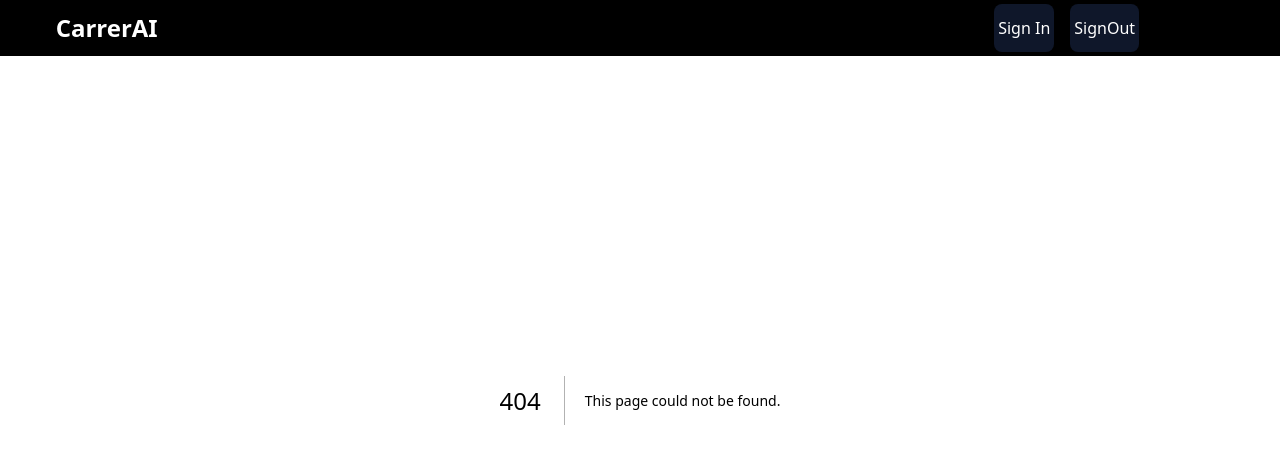
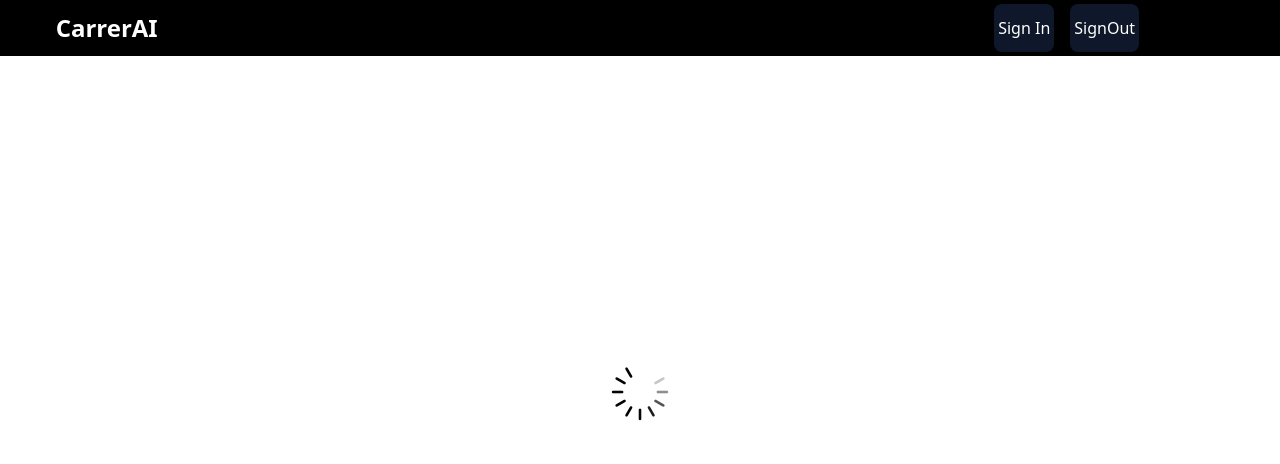
Before and after one commit to aakashloyar/CareerAI, a Next.js app: page /loader in a window 1280 px wide. Before the commit this address had no page. Shown: the top 464 px of the page. Built offline with nearby package versions, Linux system fonts and the light colour scheme.

Commit message:
set up loader on signup page

```diff
--- a/app/api/auth/[...nextauth]/route.ts
+++ b/app/api/auth/[...nextauth]/route.ts
@@ -1,2 +1,3 @@
-import { handlers } from "@/auth" // Referring to the auth.ts we just created
-export const { GET, POST } = handlers
+import NextAuth from "@/auth"
+
+export { NextAuth as GET, NextAuth as POST }
--- a/app/auth/signup/page.tsx
+++ b/app/auth/signup/page.tsx
@@ -1,8 +1,12 @@
+"use client"
+import {useState} from 'react'
 import SignUp from '@/pages/signup'
+import Loader from '@/components/Loader'
 export default function() {
+    const [success,setSuccess]=useState<boolean>(false);
     return (
         <div>
-            <SignUp/>
+            {success?<Loader message={"Signup Successful redirecting to signin"}/>:<SignUp setSuccess={setSuccess}/> }
         </div>
     )
 }
--- /dev/null
+++ b/app/loader/page.tsx
@@ -0,0 +1,8 @@
+import Loader from '@/components/Loader'
+export default function({message}:{message:string}) {
+    return (
+        <div className=''>
+            <Loader message={message}/>
+        </div>
+    )
+}
--- a/pages/signup.tsx
+++ b/pages/signup.tsx
@@ -1,6 +1,6 @@
 "use client"
 
-import {useState} from 'react'
+import {useState,useEffect} from 'react'
 import { userSignUpSchema } from "@/lib/validation"; // Import Zod schema
 import Heading from '../components/heading'
 import Button from '../components/button'
@@ -11,7 +11,7 @@ import {signIn} from 'next-auth/react'
 import {UsersSignUpType} from '@/lib/validation'
 import {useRouter} from 'next/navigation'
 import axios from 'axios'
-export default function SignUp() {
+export default function SignUp({setSuccess}:{setSuccess:(value:boolean)=>void}) {
     const [firstName,setfirstName]=useState("");
     const [lastName,setlastName]=useState("");
     const [email,setemail]=useState("");
@@ -19,7 +19,7 @@ export default function SignUp() {
     const router=useRouter();
     const [errors, setErrors] = useState<Record<string, string>>({}); // ✅ State for field-specific errors
     const handleClick=()=>{
-        submit({firstName:firstName,lastName:lastName,email:email,password:password},router,setErrors)
+        submit({firstName:firstName,lastName:lastName,email:email,password:password},router,setErrors,setSuccess)
         console.log(errors);
     }
     return (
@@ -85,12 +85,15 @@ export default function SignUp() {
                 </div>
             </div>
         </div>
+
     )
 }
 
 async function submit(user: UsersSignUpType,router: ReturnType<typeof useRouter>,
-    setErrors: (errors: Record<string, string>) => void) {
+    setErrors: (errors: Record<string, string>) => void,   setSuccess: (value: boolean) => void // ✅ New state setter
+) {
     setErrors({}); // Clear previous errors
+    setSuccess(false); // Clear previous success message
     const validationResult = userSignUpSchema.safeParse(user);
     if (!validationResult.success) {
         const formattedErrors: Record<string, string> = {};
@@ -113,7 +116,10 @@ async function submit(user: UsersSignUpType,router: ReturnType<typeof useRouter>
     }
     try {
       const { data } = await axios.post("/api/auth/signup", user);
-      router.push('/');
+      setSuccess(true);
+      setTimeout(() => {
+        router.push("/api/auth/signin"); // Redirect after 2 seconds
+      }, 2000);
 
     } catch (err: any) {
         console.log(err);
--- a/tailwind.config.ts
+++ b/tailwind.config.ts
@@ -13,6 +13,16 @@ export default {
         foreground: "var(--foreground)",
       },
     },
+    keyframes: {
+      fade: {
+        "0%": { opacity: "1" },
+        "100%": { opacity: "0" }
+      }
+    },
+    animation: {
+      fade: "fade 1.2s linear infinite"
+    }
+
   },
   plugins: [],
 } satisfies Config;
```
Also changed, not shown: auth.ts (+7 -31 lines). Lines whose indentation alone changed are shown as unchanged.
